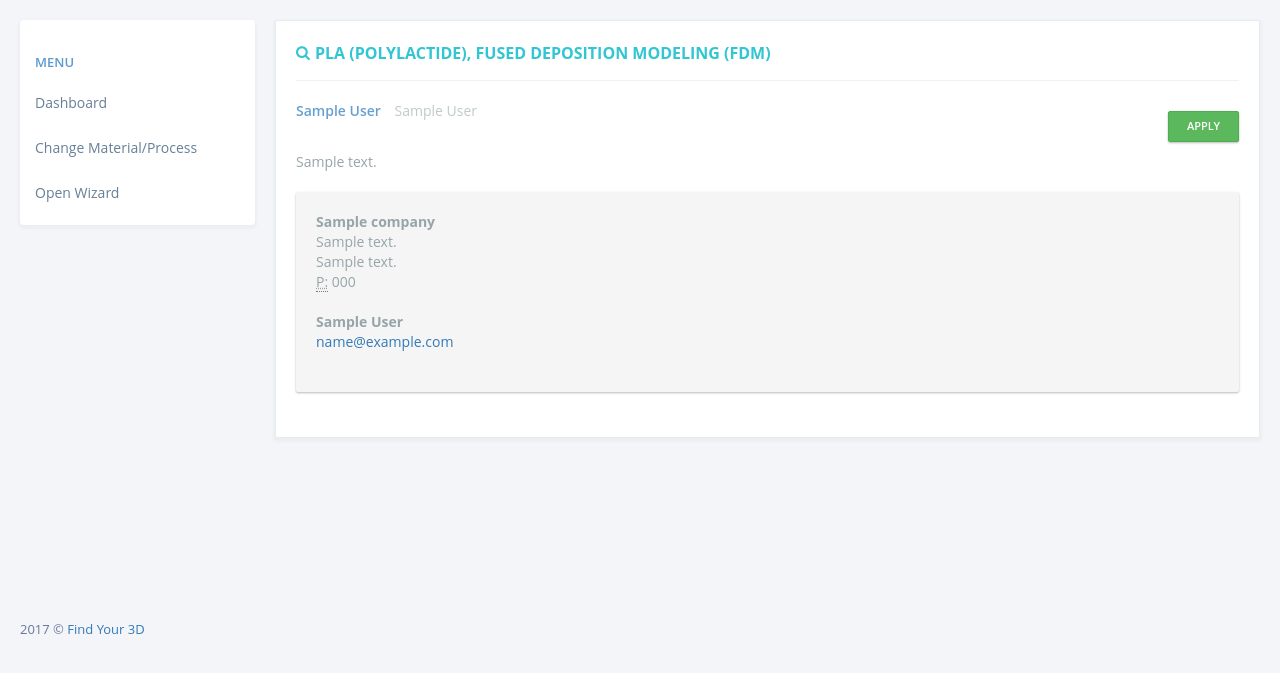
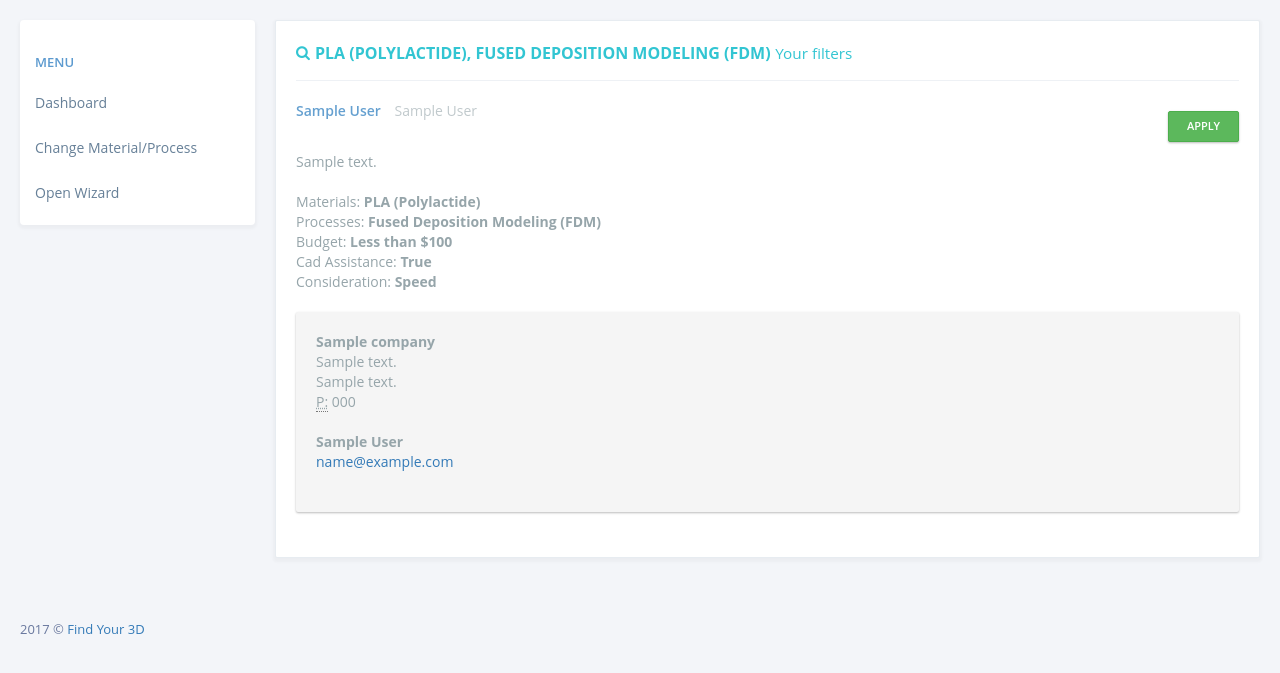
Before and after one commit to braininteractive/findyour3d, a Django app: page /find/company/ in a window 1280 px wide. Shown: the part 75-748 px from the top of the page. Run offline with Django 3.2, Linux system fonts and the light colour scheme; a user stored in the database is signed in; tables that the repository leaves empty hold one stand-in row (values such as "Sample post"); some libraries are stand-ins or nearby versions.

Commit message:
Company dashboard fixes

```diff
--- a/findyour3d/dashboard/views.py
+++ b/findyour3d/dashboard/views.py
@@ -21,6 +21,7 @@ class DashboardView(LoginRequiredMixin, ListView):
     def get_queryset(self):
         user = self.request.user.customer_set.first()
         queryset = Company.objects.filter(
-                Q(material=user.material) & Q(top_printing_processes__contains=str(user.process))
+            (Q(material=user.material) & Q(top_printing_processes__contains=str(user.process)))
+            & Q(budget=user.budget)
         )
         return queryset
--- a/findyour3d/templates/dashboard/company.html
+++ b/findyour3d/templates/dashboard/company.html
@@ -14,24 +14,34 @@
                         <span class="caption-subject bold uppercase">
                         {{ request.user.customer_set.first.get_material_display }},
                             {{ request.user.customer_set.first.get_process_display }}</span>
+                        <small>Your filters</small>
                     </div>
                 </div>
 
                 <div class="general-item-list">
+                    {% if companies %}
                         {% for company in companies %}
                             <div class="item">
                                 <div class="item-head">
                                     <div class="item-details">
-{#                                    <img class="item-pic rounded" src="{% static 'img/avatar80_1.jpg' %}">#}
+                                        {# <img class="item-pic rounded" src="{% static 'img/avatar80_1.jpg' %}">#}
                                         <a href="" class="item-name primary-link">{{ company.display_name }}</a>
                                         <span class="item-label">{{ company.full_name }}</span>
                                     </div>
+
                                     <span class="item-status">
                             <button class="btn btn-sm btn-success invite">Apply</button>
                         </span>
                                 </div>
                                 <div class="item-body">
                                     <p>{{ company.description }}</p>
+                                    Materials: <b>{{ company.get_material_display }}</b> <br>
+                                    Processes: <b>{{ company.get_top_printing_processes_display }}</b> <br>
+                                    Budget: <b>{{ company.get_budget_display }}</b> <br>
+                                    Cad Assistance: <b>{{ company.is_cad_assistance }}</b> <br>
+                                    Consideration: <b>{{ company.get_consideration_display }}</b>
+
+                                    <p></p>
 
                                     <div class="well">
                                         <address>
@@ -49,6 +59,12 @@
                                 </div>
                             </div>
                         {% endfor %}
+                    {% else %}
+                        <div class="alert alert-info text-center">
+                            Nothing Found :( <br>
+                            Try to change filters
+                        </div>
+                    {% endif %}
                 </div>
             </div>
         </div>
```
Lines whose indentation alone changed are shown as unchanged.
